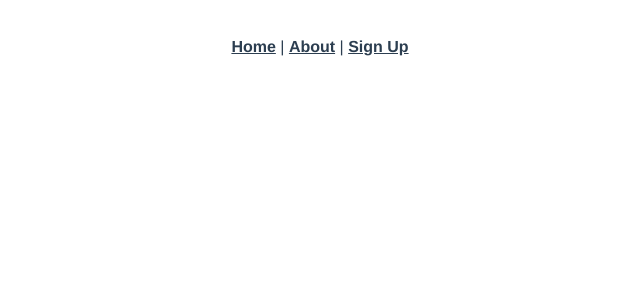
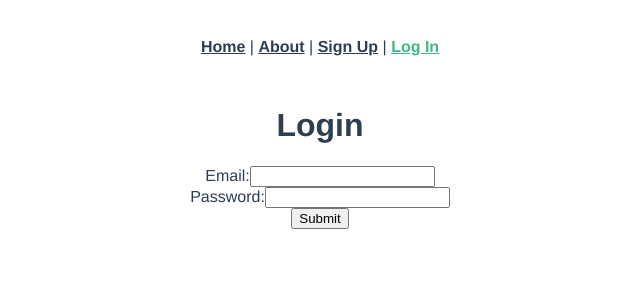
Before and after one commit to DeanaVandegriff/my-gpa-calculator-app, a Vue app: page /login in a window 1280 px wide. Shown: the top 300 px of the page, without its empty margins (320-960 px from the left). Built offline with nearby package versions, Linux system fonts and the light colour scheme.

Commit message:
adds login functionality

```diff
--- a/src/App.vue
+++ b/src/App.vue
@@ -5,6 +5,8 @@
     <router-link to="/about">About</router-link>
     |
     <router-link to="/signup">Sign Up</router-link>
+    |
+    <router-link to="/login">Log In</router-link>
   </nav>
   <router-view />
 </template>
--- a/src/main.js
+++ b/src/main.js
@@ -5,4 +5,9 @@
 
 axios.defaults.baseURL = process.env.NODE_ENV === "development" ? "http://localhost:3000" : "/";
 
+var jwt = localStorage.getItem("jwt");
+if (jwt) {
+  axios.defaults.headers.common["Authorization"] = `Bearer ${jwt}`;
+}
+
 createApp(App).use(router).mount("#app");
--- a/src/router/index.js
+++ b/src/router/index.js
@@ -1,6 +1,7 @@
 import { createRouter, createWebHistory } from "vue-router";
 import HomeView from "../views/HomeView.vue";
 import SignUp from "../views/SignUp.vue";
+import LogIn from "../views/LogIn.vue";
 
 const routes = [
   {
@@ -21,6 +22,11 @@
     name: "signup",
     component: SignUp,
   },
+  {
+    path: "/login",
+    name: "login",
+    component: LogIn,
+  },
 ];
 
 const router = createRouter({
--- /dev/null
+++ b/src/views/LogIn.vue
@@ -0,0 +1,49 @@
+<script>
+import axios from "axios";
+
+export default {
+  data: function () {
+    return {
+      newSessionParams: {},
+      errors: [],
+    };
+  },
+  methods: {
+    submit: function () {
+      axios
+        .post("/sessions", this.newSessionParams)
+        .then((response) => {
+          axios.defaults.headers.common["Authorization"] = "Bearer " + response.data.jwt;
+          localStorage.setItem("jwt", response.data.jwt);
+          this.$router.push("/");
+        })
+        .catch((error) => {
+          console.log(error.response);
+          this.errors = ["Invalid email or password."];
+          this.email = "";
+          this.password = "";
+        });
+    },
+  },
+};
+</script>
+
+<template>
+  <div class="login">
+    <form v-on:submit.prevent="submit()">
+      <h1>Login</h1>
+      <ul>
+        <li v-for="error in errors" v-bind:key="error">{{ error }}</li>
+      </ul>
+      <div>
+        <label>Email:</label>
+        <input type="email" v-model="newSessionParams.email" />
+      </div>
+      <div>
+        <label>Password:</label>
+        <input type="password" v-model="newSessionParams.password" />
+      </div>
+      <input type="submit" value="Submit" />
+    </form>
+  </div>
+</template>
```
